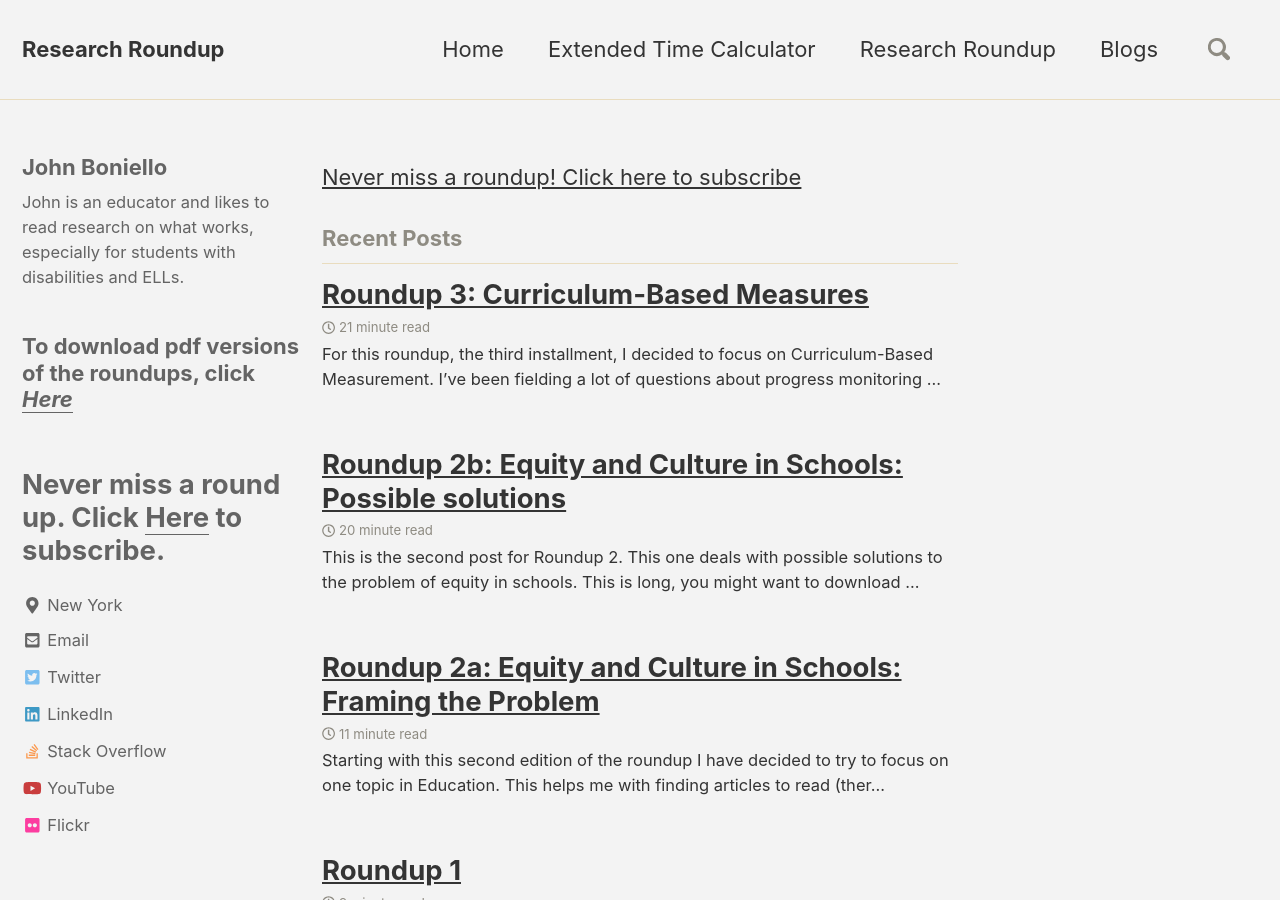
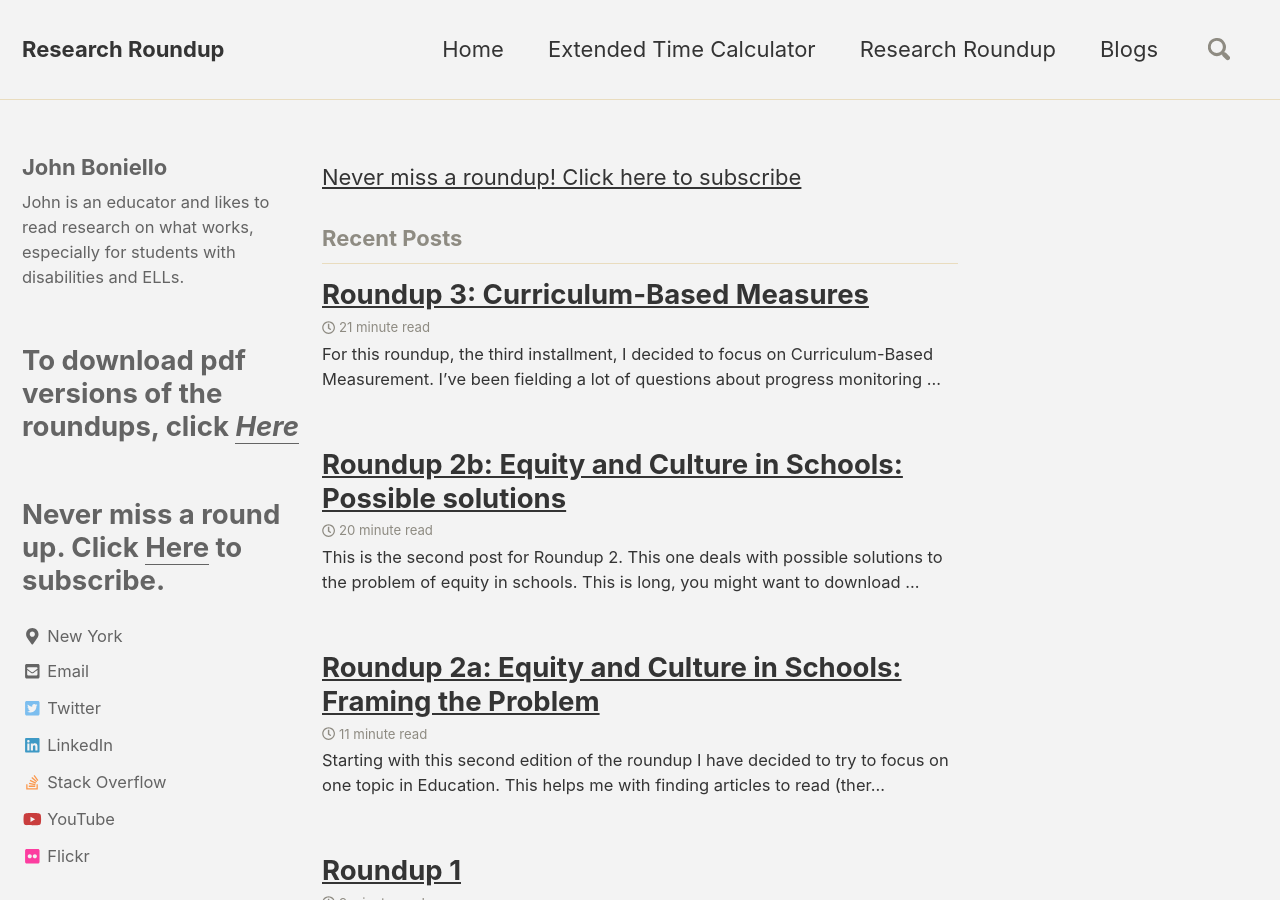
Before and after one commit to johnboniello/Research-round-up, a Jekyll site: the page built from index.html, in a window 1280 px wide and 900 px high. Built offline with Jekyll 4.4.1, drawn with Linux system fonts in a browser that asks for light colours; nearby versions of some CDN libraries; the list of posts is cut into pages by our own code.

```diff
--- a/_config.yml
+++ b/_config.yml
@@ -96,7 +96,7 @@ analytics:
 author:
   name             : "John Boniello"
   avatar           : # path of avatar image, e.g. "/assets/images/bio-photo.jpg"
-  bio              : "John is an educator and likes to read research on what works, especially for students with disabilities and ELLs. <h3>To download pdf versions of the roundups, click <a href='https://github.com/johnboniello/roundup-pdfs'><u><i>Here</i></u></a></h3> <h2> Never miss a round up. Click <a href=http://cm.pn/3nsk><u>Here</u></a> to subscribe."
+  bio              : "John is an educator and likes to read research on what works, especially for students with disabilities and ELLs. <h2>To download pdf versions of the roundups, click <a href='https://github.com/johnboniello/roundup-pdfs'><u><i>Here</i></u></a></h2> <h2> Never miss a round up. Click <a href=http://cm.pn/3nsk><u>Here</u></a> to subscribe."
   location         : "New York"
   email            : john@johnboniello.com
   uri              :
```
